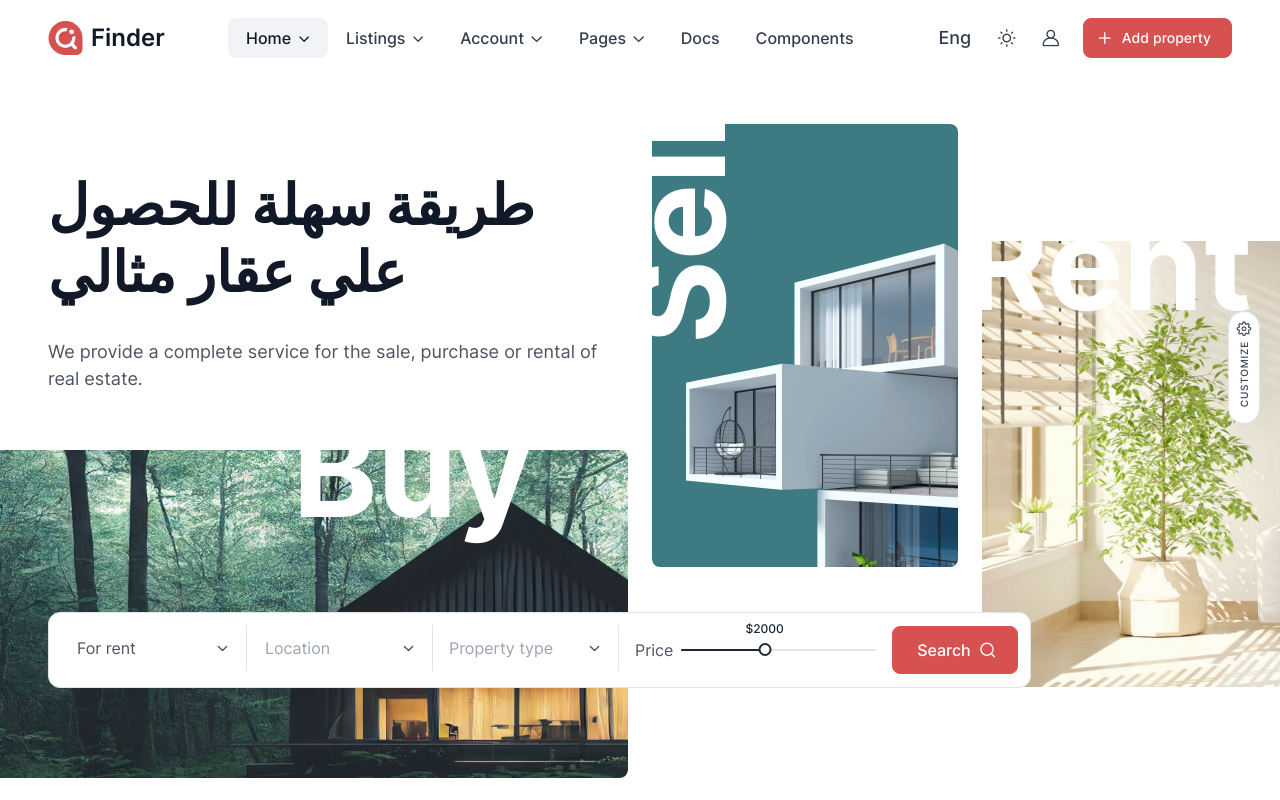
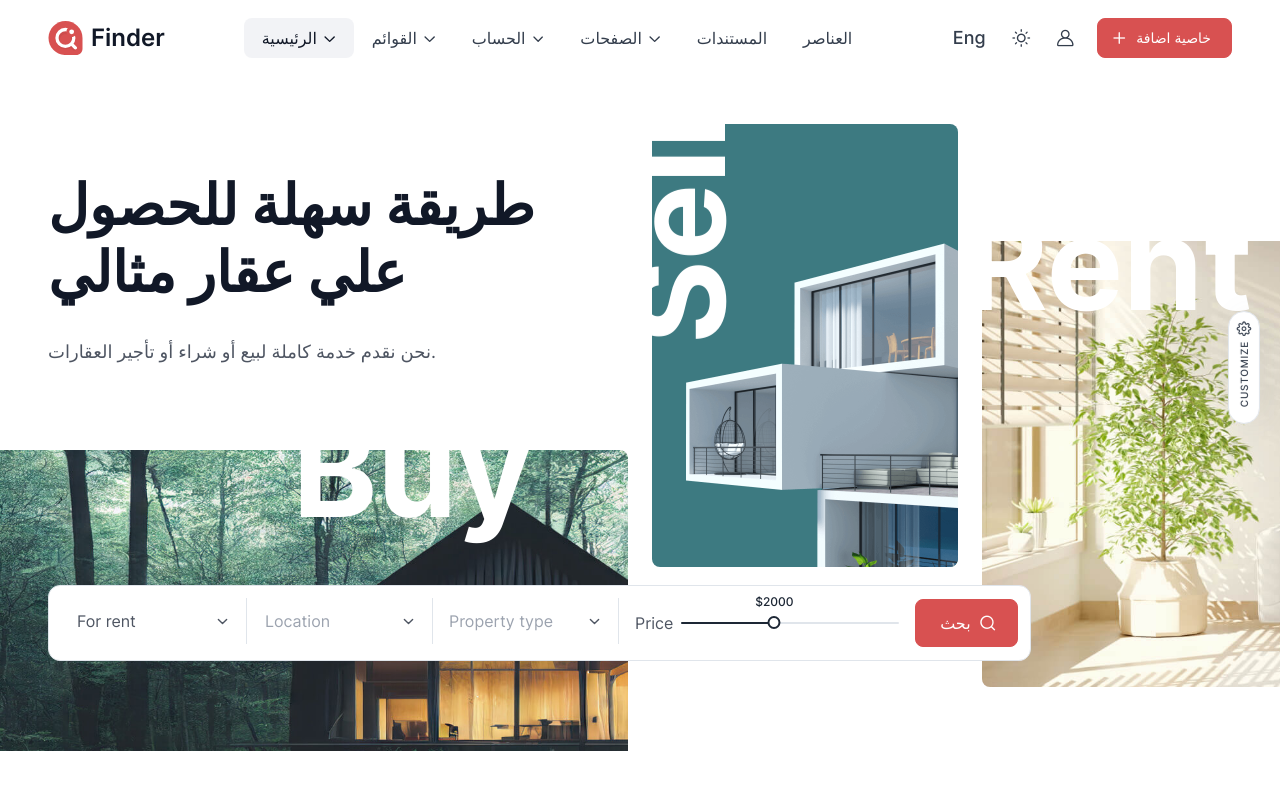
Before and after one commit to asmaaEbeed/Finder-RealState, a plain HTML site: page indexAr.html in a window 1280 px wide. Shown: the top 800 px of the page. Drawn offline with Linux system fonts and the light colour scheme; a script that the page names is missing.

Commit message:
add some arabic text version

```diff
--- a/indexAr.html
+++ b/indexAr.html
@@ -218,7 +218,7 @@
           <div class="offcanvas-body pt-2 pb-4 py-lg-0 mx-lg-auto">
             <ul class="navbar-nav position-relative">
               <li class="nav-item dropdown py-lg-2 me-lg-n1 me-xl-0">
-                <a class="nav-link dropdown-toggle active" aria-current="page" href="#" role="button" data-bs-toggle="dropdown" data-bs-trigger="hover" aria-expanded="false">Home</a>
+                <a class="nav-link dropdown-toggle active" aria-current="page" href="#" role="button" data-bs-toggle="dropdown" data-bs-trigger="hover" aria-expanded="false">الرئيسية</a>
                 <ul class="dropdown-menu">
                   <li class="hover-effect-opacity px-2 mx-n2">
                     <a class="dropdown-item d-block mb-0" href="#">
@@ -295,7 +295,7 @@
                 </ul>
               </li>
               <li class="nav-item dropdown position-static py-lg-2 me-lg-n1 me-xl-0">
-                <a class="nav-link dropdown-toggle" href="#" role="button" data-bs-toggle="dropdown" data-bs-trigger="hover" aria-expanded="false">Listings</a>
+                <a class="nav-link dropdown-toggle" href="#" role="button" data-bs-toggle="dropdown" data-bs-trigger="hover" aria-expanded="false">القوائم</a>
                 <div class="dropdown-menu rounded-4 p-4">
                   <div class="d-flex flex-column flex-lg-row gap-4">
                     <div style="min-width: 190px">
@@ -422,7 +422,7 @@
                 </div>
               </li>
               <li class="nav-item dropdown py-lg-2 me-lg-n1 me-xl-0">
-                <a class="nav-link dropdown-toggle" href="#" role="button" data-bs-toggle="dropdown" data-bs-trigger="hover" data-bs-auto-close="outside" aria-expanded="false">Account</a>
+                <a class="nav-link dropdown-toggle" href="#" role="button" data-bs-toggle="dropdown" data-bs-trigger="hover" data-bs-auto-close="outside" aria-expanded="false">الحساب</a>
                 <ul class="dropdown-menu">
                   <li class="dropend">
                     <a class="dropdown-item dropdown-toggle" href="#" role="button" data-bs-toggle="dropdown" data-bs-trigger="hover" aria-expanded="false">Auth Pages</a>
@@ -441,7 +441,7 @@
                 </ul>
               </li>
               <li class="nav-item dropdown py-lg-2 me-lg-n1 me-xl-0">
-                <a class="nav-link dropdown-toggle" href="#" role="button" data-bs-toggle="dropdown" data-bs-trigger="hover" data-bs-auto-close="outside" aria-expanded="false">Pages</a>
+                <a class="nav-link dropdown-toggle" href="#" role="button" data-bs-toggle="dropdown" data-bs-trigger="hover" data-bs-auto-close="outside" aria-expanded="false">الصفحات</a>
                 <ul class="dropdown-menu">
                   <li class="dropend">
                     <a class="dropdown-item dropdown-toggle" href="#!" role="button" data-bs-toggle="dropdown" data-bs-trigger="hover" aria-expanded="false">About</a>
@@ -494,10 +494,10 @@
                 </ul>
               </li>
               <li class="nav-item py-lg-2 me-lg-n2 me-xl-0">
-                <a class="nav-link" href="#">Docs</a>
+                <a class="nav-link" href="#">المستندات</a>
               </li>
               <li class="nav-item py-lg-2 me-lg-n2 me-xl-0">
-                <a class="nav-link" href="#">Components</a>
+                <a class="nav-link" href="#">العناصر</a>
               </li>
             </ul>
           </div>
@@ -554,7 +554,7 @@
           <!-- Add property button  -->
           <a class="btn btn-primary animate-scale" href="#">
             <i class="fi-plus fs-lg animate-target ms-n2 me-1 me-sm-2"></i>
-            Add<span class="d-none d-xl-inline ms-1">property</span>
+            اضافة<span class="d-none d-xl-inline ms-1">خاصية</span>
           </a>
         </div>
       </div>
@@ -570,7 +570,7 @@
           <div class="row pt-lg-3 pt-xl-0 pt-xxl-4 pb-4 pb-md-5 pb-xl-0">
             <div class="col-md-6 col-xxl-5 text-center text-md-start">
               <h1 class="display-4 pb-sm-1 pb-lg-3 animate__animated animate__backInDown">طريقة سهلة للحصول علي عقار مثالي</h1>
-              <p class="fs-lg mb-md-0 animate__animated animate__backInLeft">We provide a complete service for the sale, purchase or rental of real estate.</p>
+              <p class="fs-lg mb-md-0 animate__animated animate__backInLeft">نحن نقدم خدمة كاملة لبيع أو شراء أو تأجير العقارات.</p>
             </div>
           </div>
           <div class="d-none d-md-block d-lg-none" style="height: 70px"></div>
@@ -653,7 +653,7 @@
                       </div>
                     </div>
                     <button type="submit" class="btn btn-lg btn-primary">
-                      Search
+                      بحث
                       <i class="fi-search fs-lg ms-2 me-n1"></i>
                     </button>
                   </div>
```
Also changed, not shown: assets/js/script.js (deleted, +0 -40 lines).
